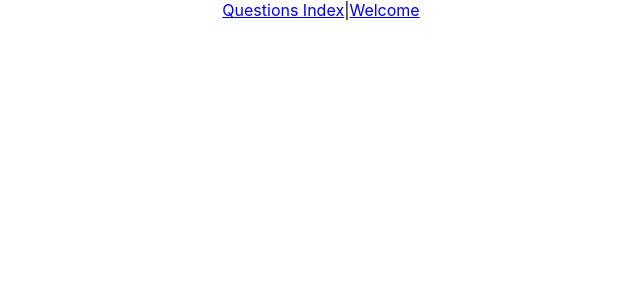
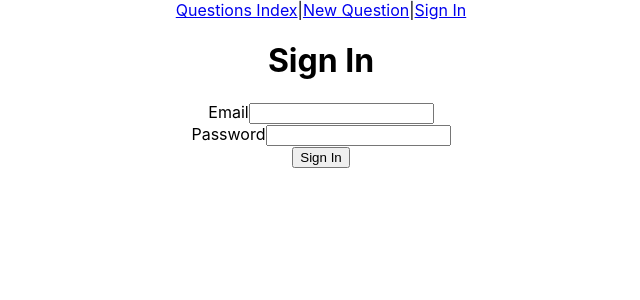
Before and after one commit to stas-anikin/awesome_answers_spa, a React (Create React App) app: page /sign_in in a window 1280 px wide. Shown: the top 300 px of the page, without its empty margins (319-959 px from the left). Built offline with nearby package versions, Linux system fonts and the light colour scheme; no server answers.

Commit message:
added authorization

```diff
--- a/src/App.js
+++ b/src/App.js
@@ -1,37 +1,64 @@
-import "./App.css";
-import { Component } from "react";
-import QuestionShowPage from "./components/QuestionShowPage";
-import QuestionIndexPage from "./components/QuestionIndexPage";
-import CurrentDateTime from "./components/CurrentDateTime";
-import { BrowserRouter, Route, Switch } from "react-router-dom";
-import { Session } from "./requests";
-import Navbar from "./components/Navbar";
+import './App.css';
+import { Component } from 'react';
+import QuestionShowPage from './components/QuestionShowPage';
+import QuestionIndexPage from './components/QuestionIndexPage';
+import CurrentDateTime from './components/CurrentDateTime';
+import Navbar from './components/Navbar';
+import NewQuestionForm from './components/NewQuestionForm'
+import SignInPage from './components/SignInPage'
+import {
+  BrowserRouter,
+  Route,
+  Switch
+} from 'react-router-dom'
+import { Session } from './requests';
 
 class App extends Component {
   constructor(props) {
-    super(props);
+    super(props)
     this.state = {
       clocksCount: [1],
-    };
+      user:null
+    }
+    this.handleSubmit=this.handleSubmit.bind(this)
   }
 
   componentDidMount() {
-    Session.create({
-      email: "js@winterfell.gov",
-      password: "supersecret",
-    }).then(console.log);
+
+    Session.currentUser()
+    .then(user=>{
+      console.log('user', user);
+      this.setState((state)=>{
+        return {user:user}
+      })
+    })
+  }
+  handleSubmit(params){
+    // params look like this : {email: 'js@winterfell.gov', password: 'supersecret'}
+    Session.create(params).then(()=>{
+      return Session.currentUser()}
+      ).then(user=>{
+        console.log('user', user);
+        this.setState((state)=>{
+          return {user:user}
+        })
+      })
+
   }
 
   render() {
     return (
       <div className="App">
+        <BrowserRouter>
+        <Navbar currentUser={this.state.user}/>
+          <Switch>
 
-        <BrowserRouter>
-        <Navbar/>
-          <Switch>
-            <Route path="/questions/:id" component={QuestionShowPage} />
-            <Route path="/questions" component={QuestionIndexPage} />
-            <Route path="/" exact render={() => <div>Hello World</div>} />
+            <Route exact path='/questions' component={QuestionIndexPage} />
+            <Route path='/questions/new' component={NewQuestionForm} />
+            <Route path='/questions/:id' component={QuestionShowPage} />
+            {/*<Route path='/sign_in'><SignInPage handleSubmit={this.handleSubmit}/></Route>*/}
+            {/* https://reactrouter.com/web/api/Route/render-func */}
+            <Route path='/sign_in' render={(routeProps)=><SignInPage handleSubmit={this.handleSubmit} {...routeProps}/>} />
           </Switch>
         </BrowserRouter>
       </div>
--- a/src/components/Navbar.js
+++ b/src/components/Navbar.js
@@ -1,11 +1,21 @@
 import React from 'react';
 import {NavLink} from 'react-router-dom';
-const Navbar=()=>{
+
+const Navbar = (props)=>{
     return(
-<nav>
-    <NavLink to='/questions'>Questions Index</NavLink>
-    |
-    <NavLink to='/'>Welcome</NavLink>
-</nav>)
+        <nav>
+            <NavLink to='/questions'>Questions Index</NavLink>
+            |
+            <NavLink to='/questions/new'>New Question</NavLink>
+            |
+            {
+                props.currentUser ?
+                <span>{props.currentUser.first_name}</span>
+                :
+                <NavLink to='/sign_in'>Sign In</NavLink>
+            }
+
+        </nav>
+    )
 }
 export default Navbar;
--- a/src/components/QuestionDetails.js
+++ b/src/components/QuestionDetails.js
@@ -1,16 +1,13 @@
 import React from 'react';
  const QuestionDetails = (props) => {
     const { title, body, author, view_count, created_at, updated_at } = props;
-    const randomNumber = 500 + 1000
 
-    const randomDiv = <div>gwegweg</div>
   console.log('question details rerendered')
     return (
       <div>
         <h2>{title}</h2>
         <p>{body}</p>
         <p>By {author?author.full_name: ''}</p>
-        {randomDiv}
         <p>
           <small>Seen {view_count} times</small>
           <small>Last edited {updated_at.toLocaleString()}</small>
--- /dev/null
+++ b/src/components/SignInPage.js
@@ -0,0 +1,33 @@
+import React from 'react';
+
+const SignInPage =({handleSubmit, history})=>{
+    function onSubmit(event){
+        event.preventDefault();
+        const {currentTarget}=event;
+        const formData= new FormData(currentTarget);
+        const formValues={
+            email: formData.get('email'),
+            password: formData.get('password')
+        }
+        handleSubmit(formValues);
+        history.push('/questions');
+
+    }
+    return(
+        <main>
+        <h1>Sign In</h1>
+        <form onSubmit={onSubmit}>
+            <div>
+                <label htmlFor='email'>Email</label>
+                <input id='email' type='email' name='email' />
+            </div>
+            <div>
+                <label htmlFor='password'>Password</label>
+                <input id='password' type='password' name='password' />
+            </div>
+            <input type='submit' value='Sign In' />
+        </form>
+        </main>
+    )
+}
+export default SignInPage;
--- a/src/requests.js
+++ b/src/requests.js
@@ -13,6 +13,12 @@ export const Session = {
     }).then((res) => {
       return res.json();
     })
+  },
+  currentUser(){
+    return fetch(`${BASE_URL}/current_user`,{
+      credentials: 'include' // We need to include a session in a request so we can fetch that particular user
+    })
+    .then((res)=> res.json())
   }
 }
 
```
Also changed, not shown: src/components/QuestionNewPage.js (added, +25 -0 lines).
